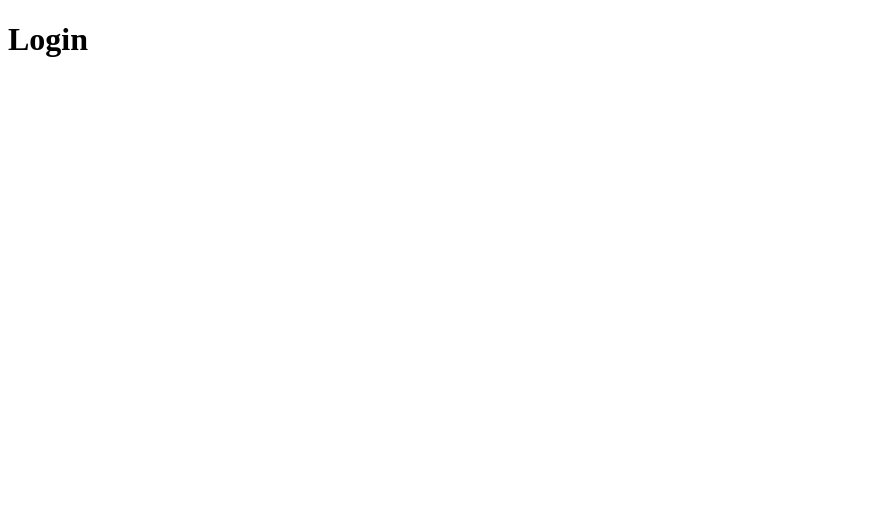
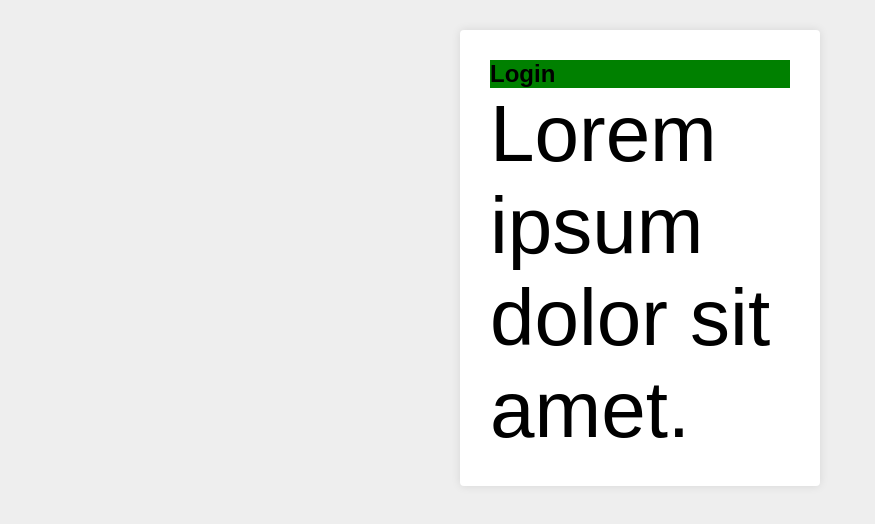
Before and after one commit to arthuryan08/React-Base, a React (Create React App) app: page / in a window 1280 px wide. Shown: the top 524 px of the page, without its empty margins (0-875 px from the left). Built offline with nearby package versions, Linux system fonts and the light colour scheme.

Commit message:
Styled Components and GlobalStyle

```diff
--- a/src/App.js
+++ b/src/App.js
@@ -1,9 +1,14 @@
-import React from 'react';
-import Login from './pages/Login'
+import React from "react";
+
+import Login from "./pages/Login";
+import GlobalStyle from "./styles/GlobalStyles";
 
 function App() {
   return (
-    <Login/>
+    <>
+      <Login />
+      <GlobalStyle />
+    </>
   );
 }
 
--- a/src/pages/Login/index.js
+++ b/src/pages/Login/index.js
@@ -1,5 +1,14 @@
 import React from 'react';
+import { Container } from '../../styles/GlobalStyles'
+import { Title, Paragrafo } from './styled'
 
 export default function Login() {
-  return <h1>Login</h1>
+  return (
+    <>
+    <Container>
+      <Title>Login</Title>
+      <Paragrafo>Lorem ipsum dolor sit amet.</Paragrafo>
+    </Container>
+    </>
+  )
 }
--- a/src/pages/Login/styled.js
+++ b/src/pages/Login/styled.js
@@ -1 +1,8 @@
 import styled from 'styled-components'
+
+export const Title = styled.h1`
+background: green;
+`
+export const Paragrafo = styled.p`
+font-size: 80px;
+`
--- /dev/null
+++ b/src/styles/GlobalStyles.js
@@ -0,0 +1,40 @@
+import styled, { createGlobalStyle } from "styled-components";
+
+export default createGlobalStyle`
+  * {
+    margin: 0;
+    padding: 0;
+    outline: none;
+    box-sizing: border-box;
+  }
+
+  body{
+    font-family: sans-serif;
+    background: #eee;
+  }
+
+  html, body, #root {
+    height: 100%;
+  }
+
+  button {
+    cursor: pointer;
+  }
+
+  a {
+    text-decoration: none;
+  }
+
+  ul {
+    list-style: none;
+  }
+`;
+
+export const Container = styled.section`
+  max-width: 360px;
+  background: #fff;
+  margin: 30px auto;
+  padding: 30px;
+  border-radius: 4px;
+  box-shadow: 0 0 10px rgba(0, 0, 0, 0.1);
+`;
```
